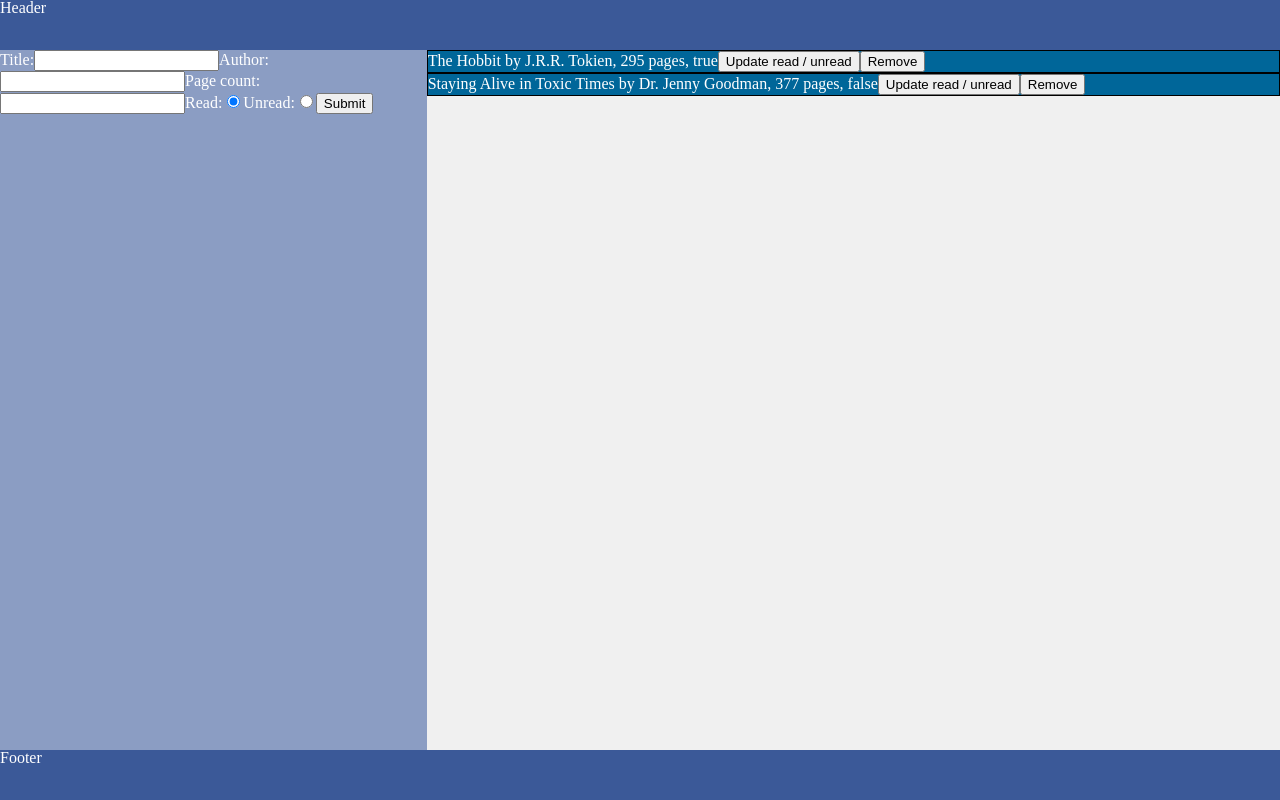
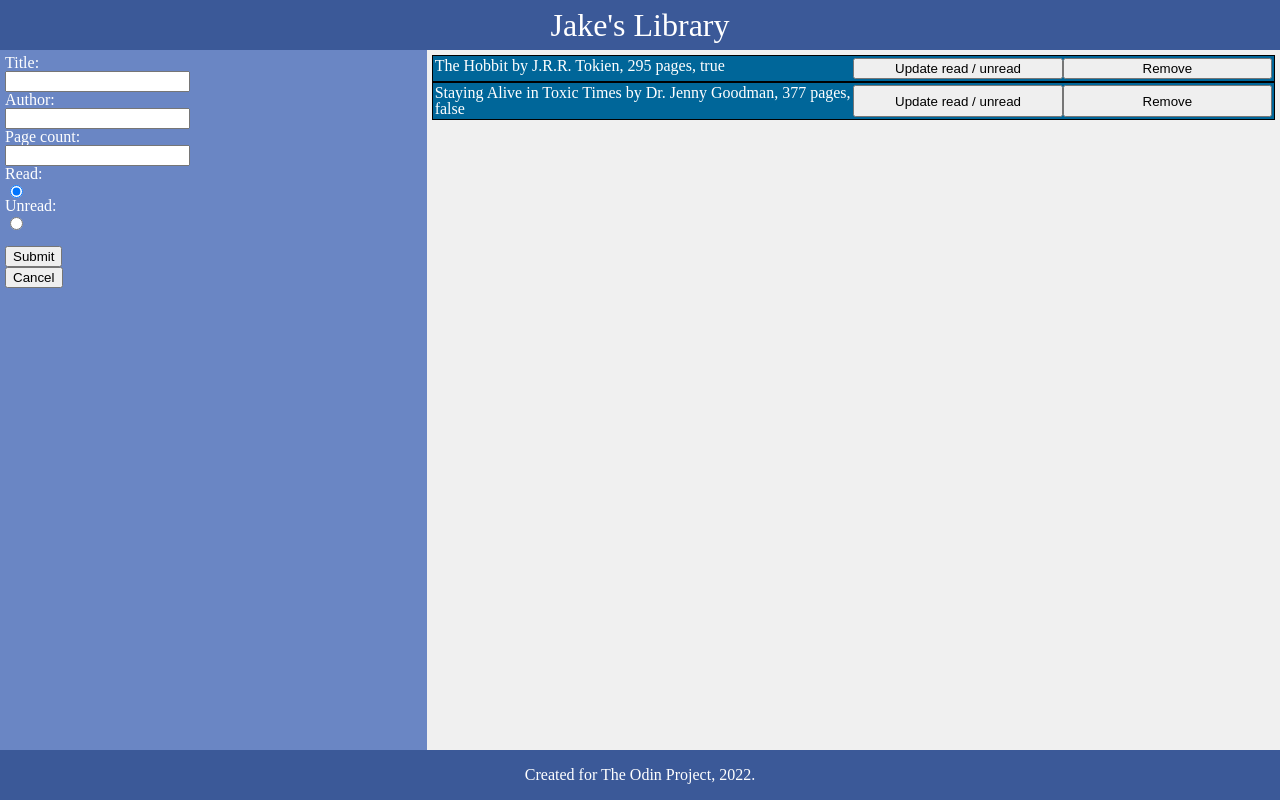
Before and after one commit to JakeBrowning90/library-project, a plain HTML site: page index.html in a window 1280 px wide. Both pictures are taken after a click on the button "Add new book". Drawn offline with Linux system fonts and the light colour scheme.

Commit message:
Add cancel button to book form

```diff
--- a/index.html
+++ b/index.html
@@ -10,13 +10,17 @@
     <title>Library</title>
 </head>
 <body>
-    <div class="header">Header</div>
+    <div class="header">
+        <h1>Jake's Library</h1>
+    </div>
     <div class="sidebar" id="sidebar">
             <button type="button" id="callForm">Add new book</button>
-            <form action="" id="bookForm">
+            <form action="" id="bookForm" class="bookForm">
             </form>
     </div>
     <div class="container" id="container"></div>
-    <div class="footer">Footer</div>
+    <div class="footer">
+        <p>Created for The Odin Project, 2022.</p>
+    </div>
 </body>
 </html>
--- a/script.js
+++ b/script.js
@@ -34,6 +34,7 @@ function addBookToLibrary(Book) {
 //Call new book form
 callFormButton.addEventListener('click', function(){
     callFormButton.remove();
+    var linebreak = document.createElement("br");
     var titleLabel = document.createElement("label");
     titleLabel.setAttribute("for", "title");
     titleLabel.textContent = "Title:";
@@ -71,17 +72,35 @@ callFormButton.addEventListener('click', function(){
     var submitButton = document.createElement("input");
     submitButton.setAttribute("type", "submit");
     submitButton.setAttribute("id", "addBook");
+    var cancelButton = document.createElement("input");
+    cancelButton.setAttribute("type", "button");
+    cancelButton.setAttribute("id", "cancelButton");
+    cancelButton.setAttribute("value", "Cancel");
+    cancelButton.addEventListener("click", function () {
+        refreshPage();
+        printLibrary();
+    });
     bookForm.appendChild(titleLabel);
+    bookForm.appendChild(linebreak);
     bookForm.appendChild(titleField);
+    bookForm.appendChild(linebreak);
     bookForm.appendChild(authorLabel);
+    bookForm.appendChild(linebreak);
     bookForm.appendChild(authorField);
+    bookForm.appendChild(linebreak);
     bookForm.appendChild(pagesLabel);
+    bookForm.appendChild(linebreak);
     bookForm.appendChild(pagesField);
+    bookForm.appendChild(linebreak);
     bookForm.appendChild(readLabel);
     bookForm.appendChild(readRadio);
+    bookForm.appendChild(linebreak);
     bookForm.appendChild(unreadLabel);
     bookForm.appendChild(unreadRadio);
+    bookForm.appendChild(linebreak);
     bookForm.appendChild(submitButton);
+    bookForm.appendChild(cancelButton);
+
 });
 
 //Get new book values from form, then add to library and print library
@@ -127,7 +146,6 @@ function printLibrary() {
         container.appendChild(card);
         libraryPosition++;
     }
-    console.log(library);
 }
 
 //Remove Book from library, disappears from DOM on next refresh and print
--- a/style.css
+++ b/style.css
@@ -7,17 +7,35 @@ html, body {
     color: white;
 }
 
+h1 {
+    font-size: 2em;
+}
+
 .header, .footer {
     grid-column: 1 / -1;
     background-color: #3b5998;
+    display: flex;
+    align-items: center;
+    justify-content: center;
 }
 
 .sidebar {
-    background-color:#8b9dc3
+    background-color:#6a86c4;
+    padding: 5px;
+    display: flex;
+    flex-direction: column;
+    justify-items: flex-start;
+}
+
+.bookForm {
+    display: flex;
+    flex-direction: column;
+    align-items: flex-start;
 }
 
 .container {
     background-color: #f0f0f0;
+    padding: 5px;
 }
 
 .card {
@@ -25,4 +43,8 @@ html, body {
     border-style: solid;
     border-width: 1px;
     border-color: black;
+    padding: 2px;
+    display: grid;
+    grid-template-columns: 2fr 1fr 1fr;
+
 }
```
